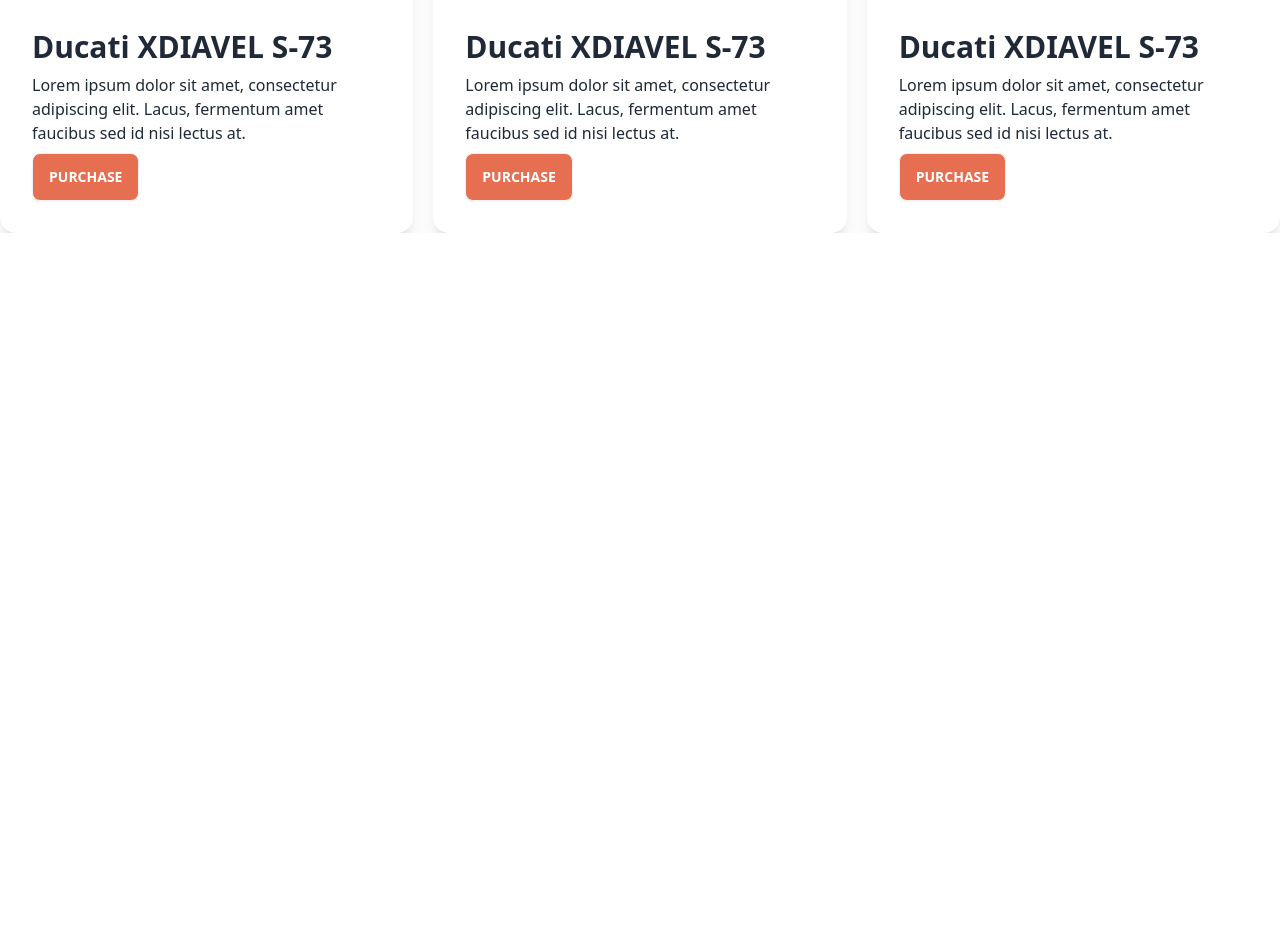
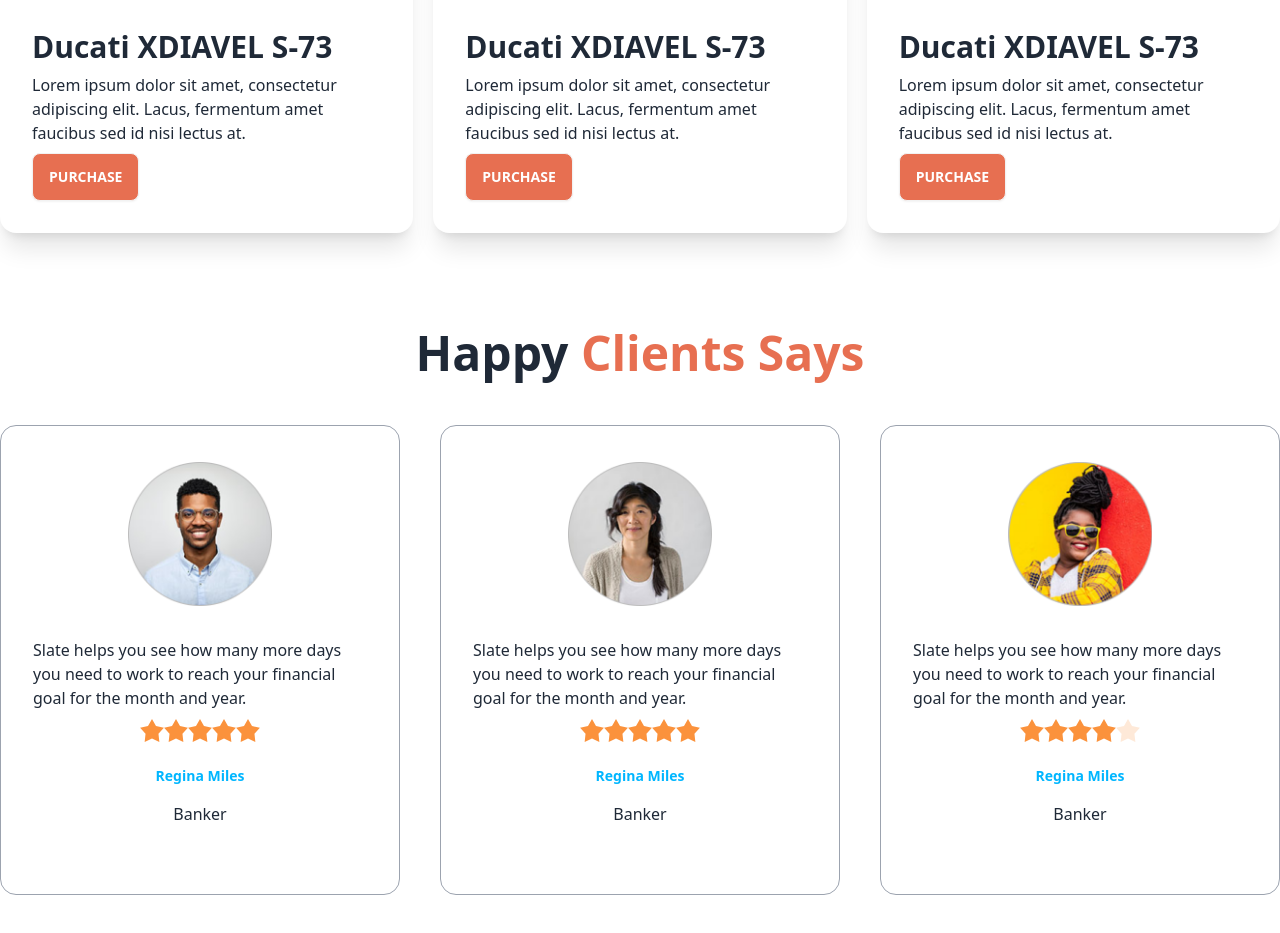
Before and after one commit to rimiruma/biker-zone, a plain HTML site: page index.html in a window 1280 px wide. Shown: the part 1565-2498 px from the top of the page. Before the commit the page ends 1798 px from the top, so only its background shows below. Drawn offline with nearby package versions, Linux system fonts and the light colour scheme.

Commit message:
added happy clients section

```diff
--- a/index.html
+++ b/index.html
@@ -240,7 +240,7 @@
     </section>
     <!-- first review -->
 
-    <!-- <section class="my-24">
+    <section class="my-24">
       <h3 class="text-5xl mb-12 font-semibold text-center">Happy <span class="text-bike-primary">Clients Says</span>
       </h3>
       <div class="grid gap-10 grid-cols-1 md:grid-cols-2 lg:grid-cols-3">
@@ -305,7 +305,7 @@
           </div>
         </div>
       </div>
-    </section> -->
+    </section>
   </main>
   <footer>
 
```
